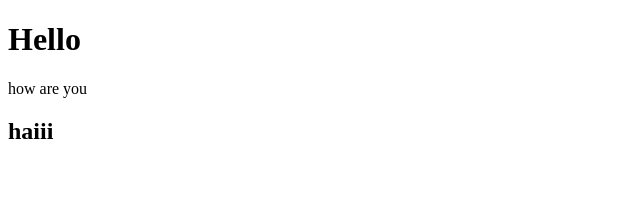
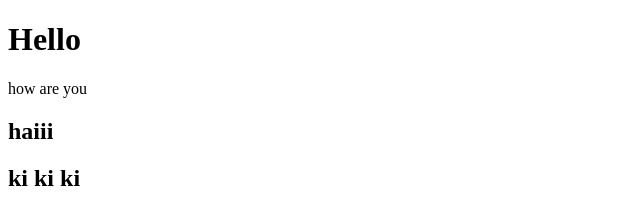
Before and after one commit to soumyasreekrishna/datewithgit-sample, a plain HTML site: page index.html in a window 1280 px wide. Shown: the whole page, without its empty margins (0-640 px from the left). Drawn offline with Linux system fonts and the light colour scheme.

Commit message:
index file changed

```diff
--- a/index.html
+++ b/index.html
@@ -10,5 +10,8 @@
     <h1>Hello</h1>
     <p>how are you</p>
     <h2>haiii</h2>
+    <div>
+        <h2>ki ki ki</h2>
+    </div>
 </body>
 </html>
```
